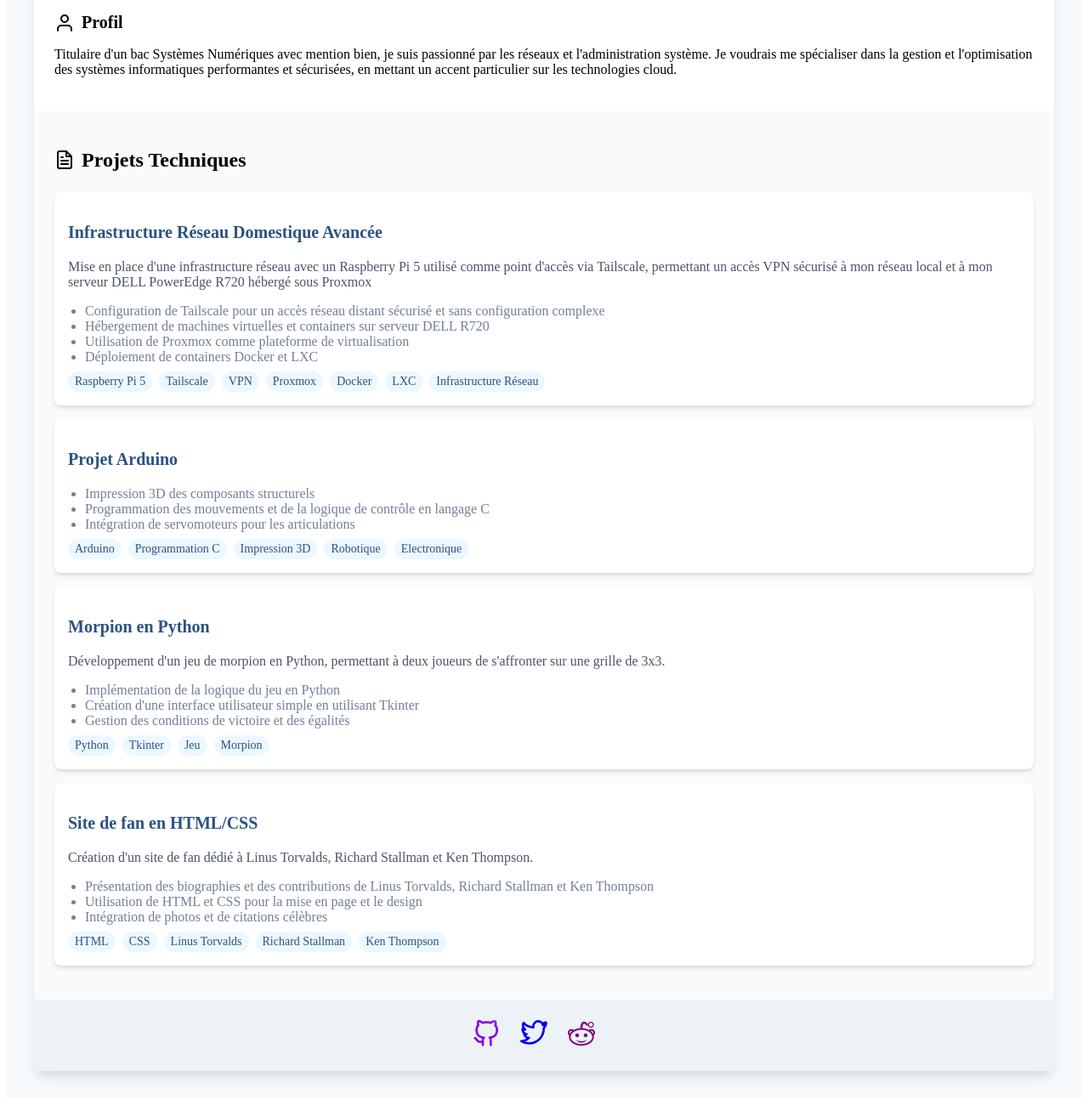
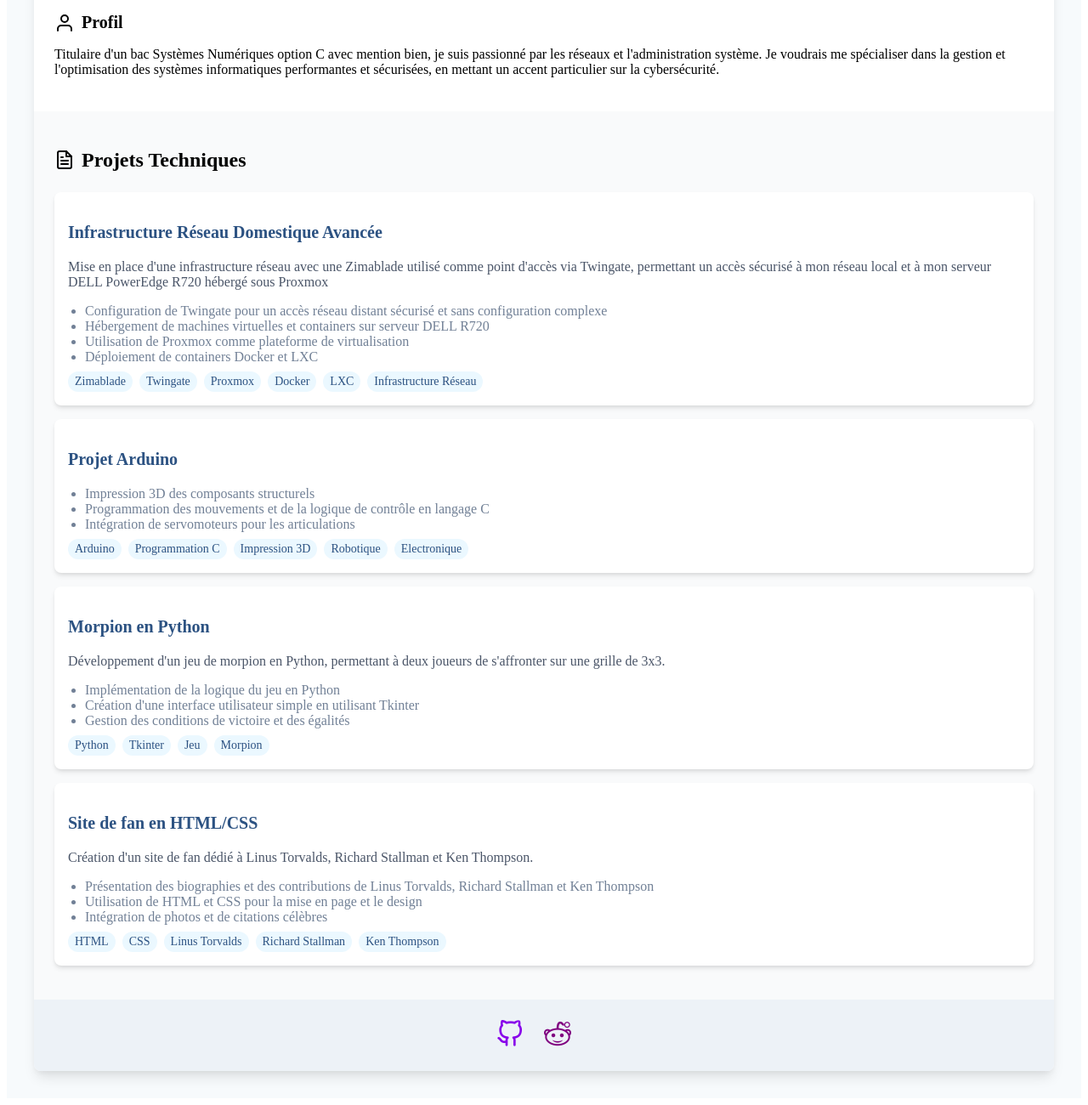
Before and after one commit to Ge0mtech/Portfolio, a plain HTML site: page index.html in a window 1280 px wide. Shown: the part 231-1531 px from the top of the page at 85% size. Drawn offline with Linux system fonts and the light colour scheme.

Commit message:
test index.html

```diff
--- a/index.html
+++ b/index.html
@@ -29,9 +29,9 @@
                     </svg>
                     Profil
                 </h2>
-                <p>Titulaire d'un bac Systèmes Numériques avec mention bien, je suis passionné par les réseaux
+                <p>Titulaire d'un bac Systèmes Numériques option C avec mention bien, je suis passionné par les réseaux
                     et l'administration système. Je voudrais me spécialiser dans la gestion et l'optimisation des systèmes informatiques
-                    performantes et sécurisées, en mettant un accent particulier sur les technologies cloud.</p>
+                    performantes et sécurisées, en mettant un accent particulier sur la cybersécurité.</p>
             </div>
 
             <!-- Projets -->
@@ -50,20 +50,19 @@
                 </h2>
                 <div class="mb-4 p-4 bg-white rounded-lg shadow-md">
                     <h3 class="text-xl font-semibold text-blue-600">Infrastructure Réseau Domestique Avancée</h3>
-                    <p class="text-gray-700 mb-2">Mise en place d'une infrastructure réseau avec un Raspberry
-                        Pi 5 utilisé comme point d'accès via Tailscale, permettant un accès VPN sécurisé à mon réseau
+                    <p class="text-gray-700 mb-2">Mise en place d'une infrastructure réseau avec une Zimablade
+                        utilisé comme point d'accès via Twingate, permettant un accès sécurisé à mon réseau
                         local et à mon serveur DELL PowerEdge R720 hébergé sous Proxmox</p>
                     <ul class="list-disc pl-5 text-gray-600 mb-2">
-                        <li>Configuration de Tailscale pour un accès réseau distant sécurisé et sans configuration
+                        <li>Configuration de Twingate pour un accès réseau distant sécurisé et sans configuration
                             complexe</li>
                         <li>Hébergement de machines virtuelles et containers sur serveur DELL R720</li>
                         <li>Utilisation de Proxmox comme plateforme de virtualisation</li>
                         <li>Déploiement de containers Docker et LXC</li>
                     </ul>
                     <div class="flex flex-wrap gap-2">
-                        <span class="bg-blue-100 text-blue-800 px-2 py-1 rounded-full text-sm">Raspberry Pi 5</span>
-                        <span class="bg-blue-100 text-blue-800 px-2 py-1 rounded-full text-sm">Tailscale</span>
-                        <span class="bg-blue-100 text-blue-800 px-2 py-1 rounded-full text-sm">VPN</span>
+                        <span class="bg-blue-100 text-blue-800 px-2 py-1 rounded-full text-sm">Zimablade</span>
+                        <span class="bg-blue-100 text-blue-800 px-2 py-1 rounded-full text-sm">Twingate</span>
                         <span class="bg-blue-100 text-blue-800 px-2 py-1 rounded-full text-sm">Proxmox</span>
                         <span class="bg-blue-100 text-blue-800 px-2 py-1 rounded-full text-sm">Docker</span>
                         <span class="bg-blue-100 text-blue-800 px-2 py-1 rounded-full text-sm">LXC</span>
@@ -133,15 +132,6 @@
                     class="hover:text-purple-600">
                     <img src="./images/github.png" alt="GitHub" width="32" height="32">
                 </a>
-                <a href="https://twitter.com/___CVL___" target="_blank" rel="noopener noreferrer"
-                    class="hover:text-purple-600">
-                    <svg xmlns="http://www.w3.org/2000/svg" width="32" height="32" viewBox="0 0 24 24" fill="none"
-                        stroke="currentColor" stroke-width="2" stroke-linecap="round" stroke-linejoin="round">
-                        <path
-                            d="M23 3a10.9 10.9 0 0 1-3.14 1.53A4.48 4.48 0 0 0 22.43 2a9.09 9.09 0 0 1-2.88 1.1A4.52 4.52 0 0 0 16.11 1c-2.5 0-4.51 2.01-4.51 4.5 0 .35.04.7.11 1.03A12.94 12.94 0 0 1 3 2.5a4.48 4.48 0 0 0-.61 2.27c0 1.56.8 2.93 2.02 3.74A4.48 4.48 0 0 1 2 8.03v.06c0 2.18 1.55 4 3.61 4.42a4.52 4.52 0 0 1-2.04.08 4.52 4.52 0 0 0 4.22 3.13A9.05 9.05 0 0 1 1 18.57a12.8 12.8 0 0 0 6.92 2.03c8.3 0 12.84-6.87 12.84-12.84 0-.2 0-.39-.01-.58A9.22 9.22 0 0 0 23 3z">
-                        </path>
-                    </svg>
-                </a>
                 <a href="https://www.reddit.com/u/_CVL_" target="_blank" rel="noopener noreferrer"
                     class="hover:text-purple-600">
                     <img src="images/reddit.png" alt="Reddit" width="32" height="32">
@@ -152,5 +142,4 @@
         </div>
     </div>
 </body>
-
 </html>
```
